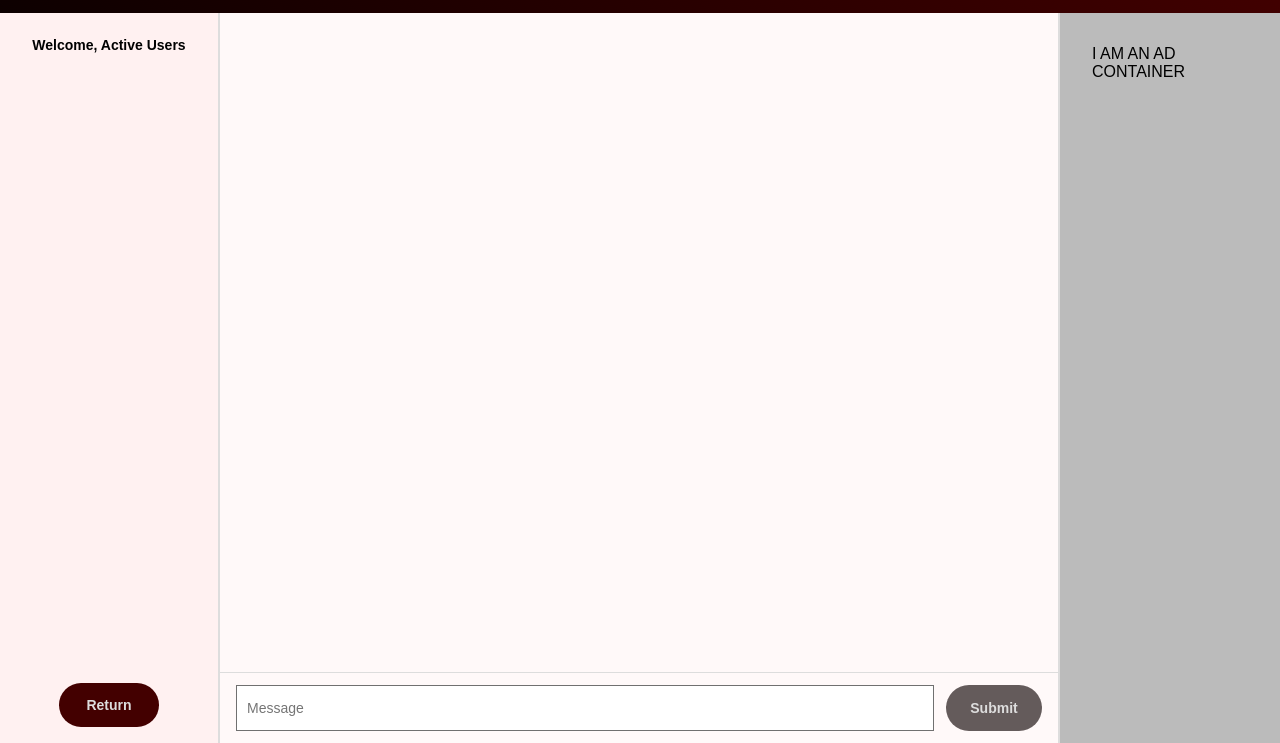
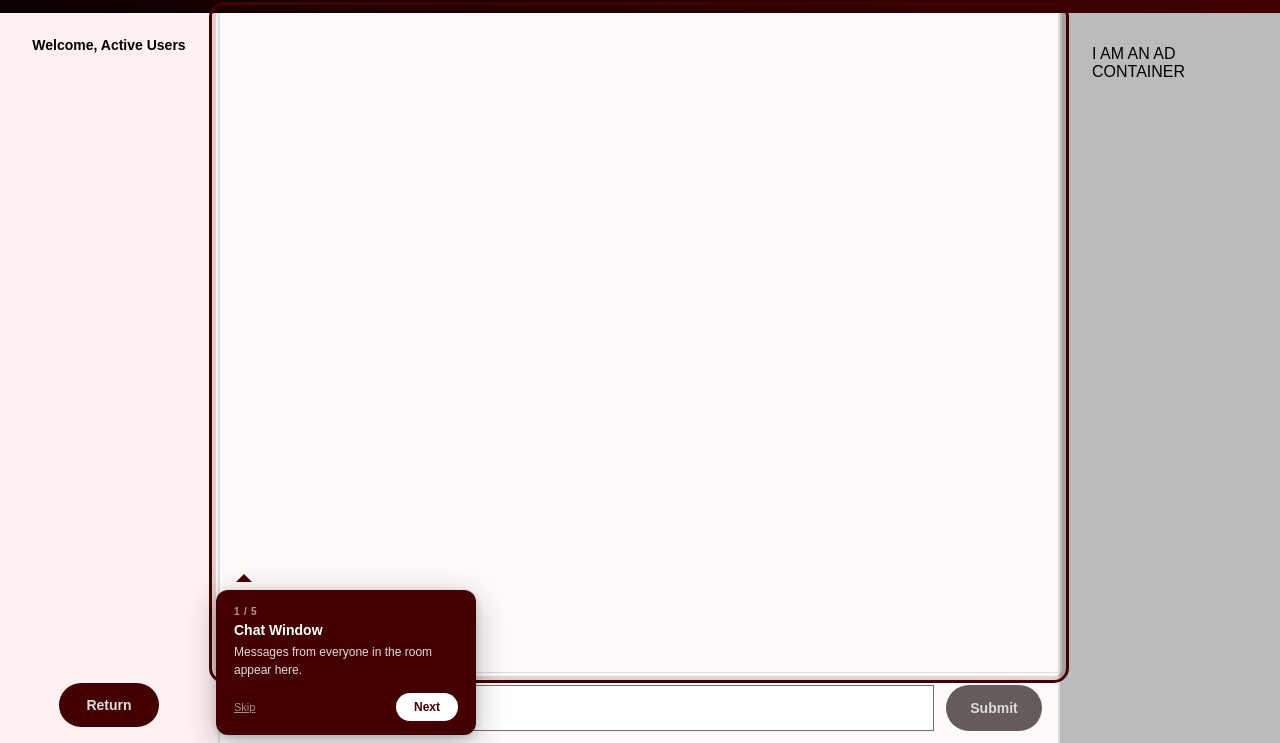
Before and after one commit to BrianSteel/Real-Time-Chat-Room, a website: page public/chat/chat.html in a window 1280 px wide. Shown: the part 57-800 px from the top of the page. Drawn offline with nearby package versions, Linux system fonts and the light colour scheme; no server answers.

Commit message:
add onboarding

```diff
--- /dev/null
+++ b/public/chat/chat-onboarding.js
@@ -0,0 +1,67 @@
+/* ============================================================
+   Onboarding Tutorial — Chat Page Steps
+   Depends on: /onboarding.css  (styles)
+               /onboarding.js   (startOnboarding engine)
+   ============================================================ */
+
+(function () {
+    'use strict';
+
+    var CHAT_STORAGE_KEY = 'chat_onboarding_done';
+
+    /* Only show if the home page primed it (value is 'false')
+       or if it has never been set at all (first-ever visit direct
+       to chat, which shouldn't happen normally but is handled
+       gracefully here). */
+    var stored = localStorage.getItem(CHAT_STORAGE_KEY);
+    if (stored === 'true') return;   /* already seen — bail out */
+
+    var chatSteps = [
+        {
+            selector:    '#messages-window-wrapper',
+            title:       'Chat Window',
+            description: 'Messages from everyone in the room appear here.'
+        },
+        {
+            selector:    '#user-list-wrapper',
+            title:       'Active Users',
+            description: 'Everyone currently in this room.'
+        },
+        {
+            selector:    '#message',
+            title:       'Send a Message',
+            description: 'Type here and hit Submit or press Enter.'
+        },
+        {
+            selector:    '#text-msg-btn',
+            title:       'Submit',
+            description: 'Send your message to the room.'
+        },
+        {
+            selector:    '.return-btn',
+            title:       'Leave Room',
+            description: 'Click Return to go back to the room list.',
+            onLeave: function () {
+                localStorage.setItem(CHAT_STORAGE_KEY, 'true');
+            }
+        }
+    ];
+
+    function _initChat() {
+        if (typeof startOnboarding !== 'function') {
+            console.warn('chat-onboarding: startOnboarding engine not found.');
+            return;
+        }
+
+        // Mark done immediately so returning to chat never reruns it
+        localStorage.setItem(CHAT_STORAGE_KEY, 'true');
+        startOnboarding(chatSteps, function () {});
+    }
+
+    if (document.readyState === 'loading') {
+        document.addEventListener('DOMContentLoaded', _initChat);
+    } else {
+        _initChat();
+    }
+
+})();
--- /dev/null
+++ b/public/onboarding.css
@@ -0,0 +1,166 @@
+/* ============================================================
+   Onboarding Tutorial — Non-blocking Coach Marks
+   ============================================================ */
+
+#onboarding-tooltip {
+    position: fixed;
+    z-index: 9999;
+    width: 260px;
+    max-width: calc(100vw - 32px);
+    background: #430000;
+    border-radius: 12px;
+    padding: 16px 18px 14px;
+    box-shadow:
+        0 8px 32px rgba(0, 0, 0, 0.28),
+        0 2px 8px  rgba(0, 0, 0, 0.15);
+
+    font-family: 'Poppins', 'Montserrat', sans-serif;
+    color: #fff;
+
+    transition:
+        top    0.3s cubic-bezier(0.4, 0, 0.2, 1),
+        left   0.3s cubic-bezier(0.4, 0, 0.2, 1),
+        opacity 0.2s ease;
+
+    opacity: 0;
+    pointer-events: none;
+}
+
+#onboarding-tooltip.visible {
+    opacity: 1;
+}
+
+#onboarding-tooltip.visible #onboarding-buttons {
+    pointer-events: auto;
+}
+
+/* Arrow */
+#onboarding-tooltip::before {
+    content: '';
+    position: absolute;
+    width: 0;
+    height: 0;
+    border: 8px solid transparent;
+}
+
+#onboarding-tooltip.arrow-down::before {
+    bottom: -16px;
+    left: 20px;
+    border-top-color: #430000;
+    border-bottom: none;
+}
+
+#onboarding-tooltip.arrow-up::before {
+    top: -16px;
+    left: 20px;
+    border-bottom-color: #430000;
+    border-top: none;
+}
+
+#onboarding-tooltip.arrow-down.arrow-right::before {
+    left: auto;
+    right: 20px;
+}
+
+#onboarding-tooltip.arrow-up.arrow-right::before {
+    left: auto;
+    right: 20px;
+}
+
+/* Highlight ring around the target element */
+#onboarding-highlight {
+    position: fixed;
+    z-index: 9998;
+    border-radius: 8px;
+    pointer-events: none;
+    outline: 3px solid #430000;
+    outline-offset: 4px;
+    box-shadow: 0 0 0 4px rgba(67, 0, 0, 0.15);
+
+    transition:
+        top    0.3s cubic-bezier(0.4, 0, 0.2, 1),
+        left   0.3s cubic-bezier(0.4, 0, 0.2, 1),
+        width  0.3s cubic-bezier(0.4, 0, 0.2, 1),
+        height 0.3s cubic-bezier(0.4, 0, 0.2, 1),
+        opacity 0.2s ease;
+
+    opacity: 0;
+}
+
+#onboarding-highlight.visible {
+    opacity: 1;
+}
+
+/* Content */
+#onboarding-step-counter {
+    font-size: 10px;
+    font-weight: 600;
+    color: rgba(255,255,255,0.6);
+    text-transform: uppercase;
+    letter-spacing: 0.08em;
+    margin-bottom: 5px;
+}
+
+#onboarding-title {
+    font-size: 14px;
+    font-weight: 700;
+    color: #fff;
+    margin: 0 0 5px 0;
+}
+
+#onboarding-description {
+    font-size: 12px;
+    line-height: 1.5;
+    color: rgba(255,255,255,0.85);
+    margin: 0 0 14px 0;
+}
+
+#onboarding-buttons {
+    display: flex;
+    align-items: center;
+    justify-content: space-between;
+}
+
+#onboarding-skip-btn {
+    background: none;
+    border: none;
+    padding: 0;
+    font-family: inherit;
+    font-size: 11px;
+    color: rgba(255,255,255,0.55);
+    cursor: pointer;
+    text-decoration: underline;
+}
+
+#onboarding-skip-btn:hover {
+    color: rgba(255,255,255,0.9);
+}
+
+#onboarding-next-btn {
+    background: #fff;
+    border: none;
+    border-radius: 50px;
+    padding: 7px 18px;
+    font-family: inherit;
+    font-size: 12px;
+    font-weight: 700;
+    color: #430000;
+    cursor: pointer;
+    transition: background 0.15s ease, transform 0.1s ease;
+    white-space: nowrap;
+}
+
+#onboarding-next-btn:hover {
+    background: #f0e0e0;
+    transform: scale(1.04);
+}
+
+@keyframes onboarding-fade-out {
+    from { opacity: 1; }
+    to   { opacity: 0; }
+}
+
+#onboarding-highlight.fading,
+#onboarding-tooltip.fading {
+    animation: onboarding-fade-out 0.25s ease forwards;
+}
--- /dev/null
+++ b/public/onboarding.js
@@ -0,0 +1,226 @@
+/* ============================================================
+   Onboarding Tutorial — Shared Engine + Home Page Steps
+   ============================================================ */
+
+(function () {
+    'use strict';
+
+    var _highlight = null;
+    var _tooltip   = null;
+    var _steps     = [];
+    var _index     = 0;
+    var _onDone    = null;
+
+    function _createDOM() {
+        if (document.getElementById('onboarding-highlight')) return;
+
+        var hl = document.createElement('div');
+        hl.id = 'onboarding-highlight';
+        document.body.appendChild(hl);
+        _highlight = hl;
+
+        var tt = document.createElement('div');
+        tt.id = 'onboarding-tooltip';
+        tt.innerHTML =
+            '<div id="onboarding-step-counter"></div>' +
+            '<div id="onboarding-title"></div>'        +
+            '<p   id="onboarding-description"></p>'   +
+            '<div id="onboarding-buttons">'            +
+            '  <button id="onboarding-skip-btn">Skip</button>' +
+            '  <button id="onboarding-next-btn">Next</button>' +
+            '</div>';
+        document.body.appendChild(tt);
+        _tooltip = tt;
+
+        document.getElementById('onboarding-skip-btn').addEventListener('click', _dismiss);
+        document.getElementById('onboarding-next-btn').addEventListener('click', _advance);
+    }
+
+    function _positionHighlight(el) {
+        var r   = el.getBoundingClientRect();
+        var pad = 4;
+        _highlight.style.top    = (r.top    - pad) + 'px';
+        _highlight.style.left   = (r.left   - pad) + 'px';
+        _highlight.style.width  = (r.width  + pad * 2) + 'px';
+        _highlight.style.height = (r.height + pad * 2) + 'px';
+    }
+
+    function _positionTooltip(el) {
+        var r   = el.getBoundingClientRect();
+        var pad = 4;
+        var gap = 14;
+        var vpH = window.innerHeight;
+        var vpW = window.innerWidth;
+        var ttW = 260;
+        var ttH = _tooltip.offsetHeight || 150;
+
+        var inBottomHalf = (r.top + r.height / 2) > vpH / 2;
+
+        _tooltip.classList.remove('arrow-up', 'arrow-down', 'arrow-right');
+
+        var top, left;
+
+        if (inBottomHalf) {
+            top = r.top - pad - gap - ttH;
+            _tooltip.classList.add('arrow-down');
+        } else {
+            top = r.bottom + pad + gap;
+            _tooltip.classList.add('arrow-up');
+        }
+
+        left = r.left - pad;
+
+        if ((left + ttW) > (vpW - 16)) {
+            left = r.right + pad - ttW;
+            _tooltip.classList.add('arrow-right');
+        }
+
+        if (left < 8) left = 8;
+        if (top  < 8) top  = 8;
+        if (top + ttH > vpH - 8) top = vpH - ttH - 8;
+
+        _tooltip.style.top  = top + 'px';
+        _tooltip.style.left = left + 'px';
+    }
+
+    function _renderStep(i) {
+        var step = _steps[i];
+        var el = typeof step.selector === 'string'
+            ? document.querySelector(step.selector)
+            : step.selector;
+
+        if (!el) { _advance(); return; }
+
+        el.scrollIntoView({ behavior: 'smooth', block: 'nearest' });
+
+        document.getElementById('onboarding-step-counter').textContent = (i + 1) + ' / ' + _steps.length;
+        document.getElementById('onboarding-title').textContent       = step.title;
+        document.getElementById('onboarding-description').textContent = step.description;
+        document.getElementById('onboarding-next-btn').textContent    = (i === _steps.length - 1) ? 'Done' : 'Next';
+
+        _tooltip.classList.remove('visible');
+
+        setTimeout(function () {
+            _positionHighlight(el);
+            _positionTooltip(el);
+            _highlight.classList.add('visible');
+            _tooltip.classList.add('visible');
+        }, 60);
+    }
+
+    function _runBeforeHook(step) {
+        return new Promise(function (resolve) {
+            if (typeof step.before === 'function') {
+                step.before(resolve);
+            } else {
+                resolve();
+            }
+        });
+    }
+
+    function _advance() {
+        var currentStep = _steps[_index];
+        if (currentStep && typeof currentStep.onLeave === 'function') {
+            currentStep.onLeave();
+        }
+
+        var nextIndex = _index + 1;
+        if (nextIndex >= _steps.length) {
+            _dismiss(true);
+            return;
+        }
+
+        _index = nextIndex;
+        _runBeforeHook(_steps[_index]).then(function () {
+            _renderStep(_index);
+        });
+    }
+
+    function _dismiss(done) {
+        _highlight.classList.add('fading');
+        _tooltip.classList.add('fading');
+
+        setTimeout(function () {
+            _highlight.classList.remove('visible', 'fading');
+            _tooltip.classList.remove('visible', 'fading');
+            if (typeof _onDone === 'function') _onDone(!!done);
+        }, 280);
+    }
+
+    function startOnboarding(steps, onDone) {
+        _createDOM();
+        _steps  = steps;
+        _index  = 0;
+        _onDone = onDone || null;
+
+        _runBeforeHook(_steps[0]).then(function () {
+            _renderStep(0);
+        });
+    }
+
+    window.startOnboarding = startOnboarding;
+
+
+    /* ----------------------------------------------------------
+       Home page steps
+    ---------------------------------------------------------- */
+
+    var HOME_STORAGE_KEY = 'home_onboarding_done';
+    if (localStorage.getItem(HOME_STORAGE_KEY) === 'true') return;
+
+    function _showJoinForm(resolve) {
+        var form = document.getElementById('join-room-container');
+        var list = document.getElementById('chat-list-container');
+        if (form && list) {
+            list.classList.add('display');
+            form.classList.remove('display');
+        }
+        setTimeout(resolve, 120);
+    }
+
+    var homeSteps = [
+        {
+            selector:    '#chat-list-container',
+            title:       'Active Rooms',
+            description: 'These are rooms currently open. Click JOIN to enter one.'
+        },
+        {
+            selector:    '.btn',
+            title:       'Create a Room',
+            description: 'Click + to create your own chat room.'
+        },
+        {
+            selector:    'input[name="name"]',
+            title:       'Your Name',
+            description: 'Enter the name others will see you as.',
+            before:      _showJoinForm
+        },
+        {
+            selector:    '#room-name-input',
+            title:       'Room Name',
+            description: 'Give your room a name or enter an existing one.'
+        },
+        {
+            selector:    '.submit-btn',
+            title:       'Enter the Chat',
+            description: 'Hit Scoop In when you\'re ready to join.',
+            onLeave: function () {
+                localStorage.setItem(HOME_STORAGE_KEY, 'true');
+                localStorage.setItem('chat_onboarding_done', 'false');
+            }
+        }
+    ];
+
+    function _initHome() {
+        // Mark done immediately so returning to this page never reruns it
+        localStorage.setItem(HOME_STORAGE_KEY, 'true');
+        startOnboarding(homeSteps, function () {});
+    }
+
+    if (document.readyState === 'loading') {
+        document.addEventListener('DOMContentLoaded', _initHome);
+    } else {
+        _initHome();
+    }
+
+})();
```
Also changed, not shown: public/chat/chat.html (+3 -0 lines), public/index.html (+2 -0 lines).
